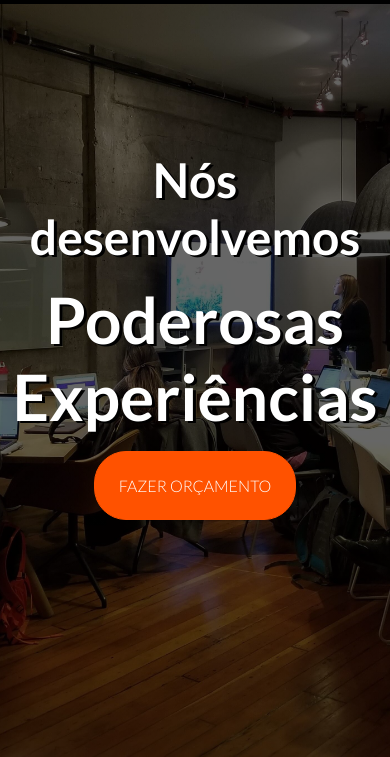
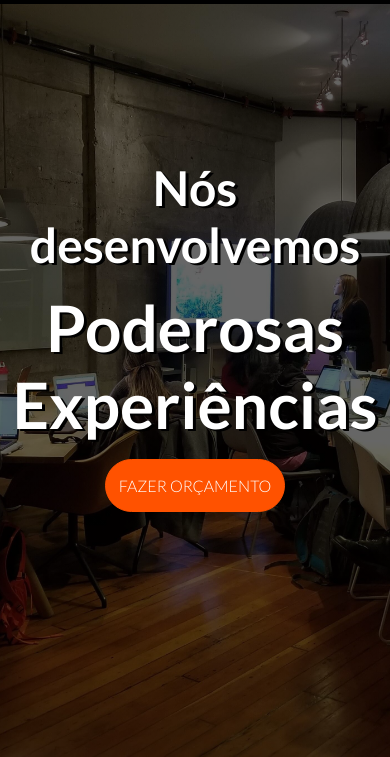
Before and after one commit to Evertonmag/Agency, a plain HTML site: page index.html in a window 390 px wide. Shown: the part 87-844 px from the top of the page. Drawn offline with Linux system fonts and the light colour scheme.

Commit message:
Ajustes * Ajustando paddings dos botões no layout de mobile * Ajustando barra de rolagem * Colocando telas na pasta page

```diff
--- a/index.html
+++ b/index.html
@@ -29,10 +29,10 @@
             <div class="topnav" id="myTopnav">
                 <a href="/">Home</a>
                 <a href="#">Servicos</a>
-                <a href="contact.html">Contato</a>
+                <a href="pages/contact.html">Contato</a>
                 <a href="#" class="btn btn-primary">Entrar</a>
                 <a href="#" class="btn">Registrar</a>
-                <a href="javascript:void(0);" class="icon" onclick="clickMenu()">
+                <a href="javascript:void(0);" aria-label="icone do menu lateral" class="icon" onclick="clickMenu()">
                     <i class="fa fa-bars"></i>
                 </a>
             </div>
@@ -68,7 +68,7 @@
                     mollitia sapiente temporibus repudiandae similique atque, nesciunt reprehenderit, aut soluta quo
                     aliquam? Esse itaque officia illo repellat quisquam!</p>
             </div>
-            <div class="services-card">
+            <!-- <div class="services-card">
                 <i class="fas fa-chart-line"></i>
                 <h3>SEO</h3>
                 <p>Lorem ipsum dolor sit amet consectetur adipisicing elit. Molestiae, dolor tenetur. Necessitatibus
@@ -88,7 +88,7 @@
                 <p>Lorem ipsum dolor sit amet consectetur adipisicing elit. Molestiae, dolor tenetur. Necessitatibus
                     mollitia sapiente temporibus repudiandae similique atque, nesciunt reprehenderit, aut soluta quo
                     aliquam? Esse itaque officia illo repellat quisquam!</p>
-            </div>
+            </div> -->
         </div>
         <a href="#" class="btn btn-primary btn-rounded">Veja todos os serviços</a>
     </main>
--- a/scss/_utilities.scss
+++ b/scss/_utilities.scss
@@ -5,6 +5,20 @@
         padding: 0;
         box-sizing: border-box;
         font-family: "lato";
+    }
+
+    body::-webkit-scrollbar {
+        width: 12px;
+    }
+
+    body::-webkit-scrollbar-track {
+        background: #ccc;
+    }
+
+    body::-webkit-scrollbar-thumb {
+        background-color: #ccc;
+        border-radius: 20px;
+        border: 10px dotted #aaa;
     }
 
     a {
@@ -113,7 +127,7 @@
 
         @include mobile {
             font-size: 1rem;
-            padding: 1.5rem 1.5rem;
+            padding: 1rem 0.8rem;
         }
     }
 
```
Also changed, not shown: pages/contact.html (renamed from contact.html, +2 -2 lines), css/styles.css, 1 other file.
